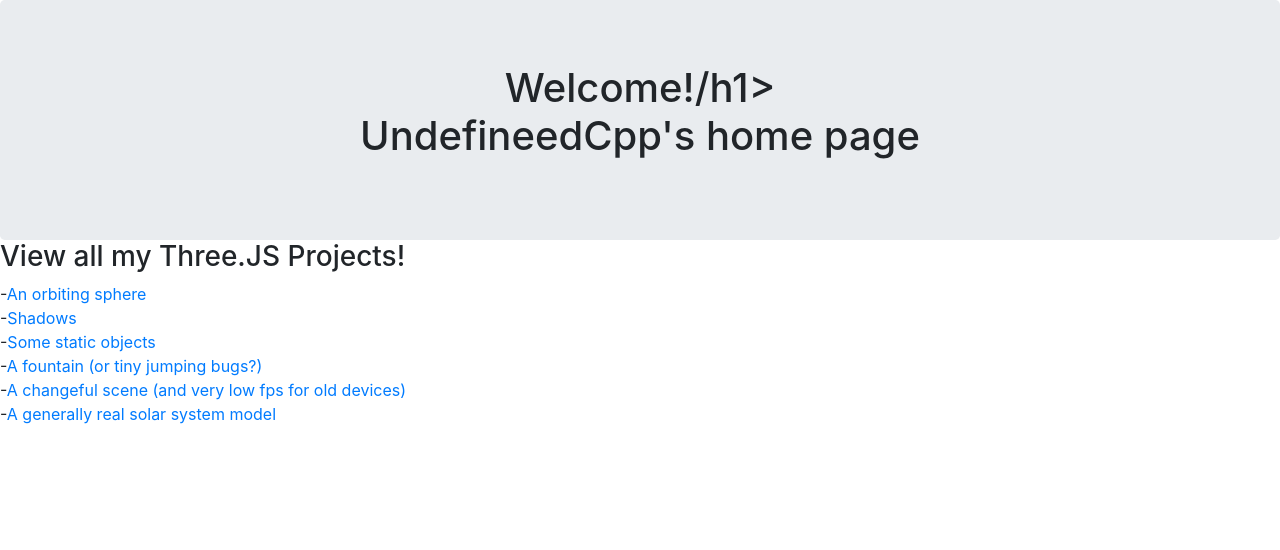
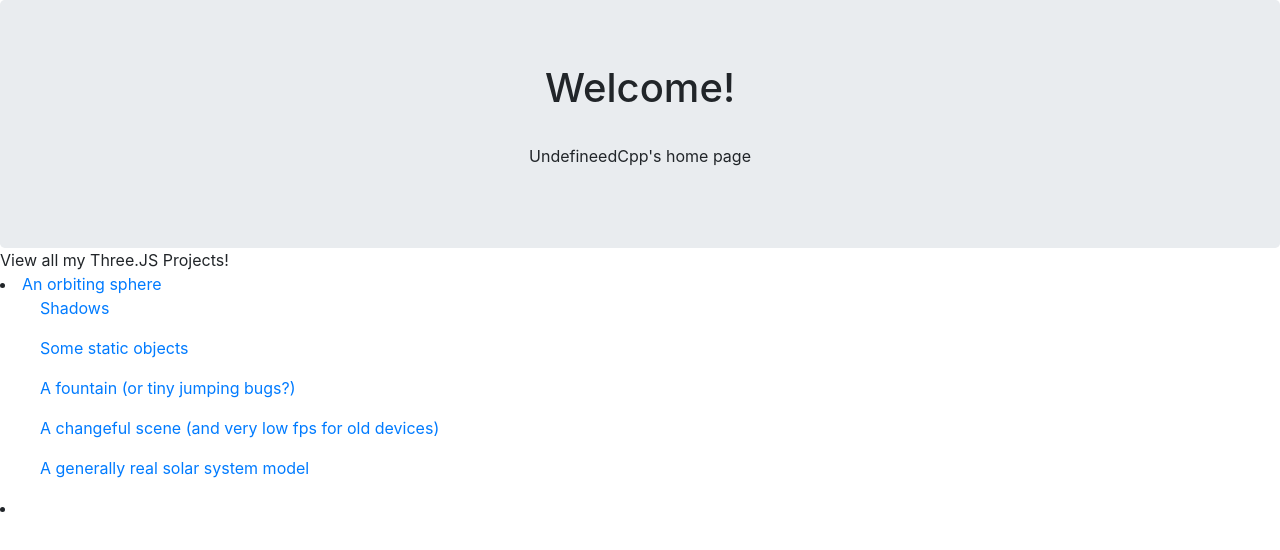
Before and after one commit to UndefinedCpp/undefinedcpp.github.io, a plain HTML site: page index.html in a window 1280 px wide. Drawn offline with nearby package versions, Linux system fonts and the light colour scheme.

Commit message:
Update index.html

```diff
--- a/index.html
+++ b/index.html
@@ -3,7 +3,8 @@
   <head>
   <title>UndefinedCpp</title>
   <meta charset="utf-8">
-  <meta name="viewport" content="width=device-width, initial-scale=1">
+  <meta name="keywords“ content="UndefinedCpp,undefcpp" />
+  <meta name="viewport" content="width=device-width, initial-scale=1" />
   <link rel="stylesheet" href="https://cdn.staticfile.org/twitter-bootstrap/4.3.1/css/bootstrap.min.css">
   <script src="https://cdn.staticfile.org/jquery/3.2.1/jquery.min.js"></script>
   <script src="https://cdn.staticfile.org/popper.js/1.15.0/umd/popper.min.js"></script>
@@ -11,18 +12,22 @@
     </head>
   <body>
 <div class="jumbotron text-center" style="margin-bottom:0">
-  <h1>Welcome!/h1>
+  <h1>Welcome!</h1><br/>
   <p>UndefineedCpp's home page</p>
 </div>
+  <div style="margin-left:15ps>
   <h3>
    View all my Three.JS Projects!
   </h3>
-  -<a href="threejs/orbit">An orbiting sphere</a><br>
-  -<a href="threejs/shadow">Shadows</a><br>
-  -<a href="threejs/objects">Some static objects</a><br>
-  -<a href="threejs/fountain">A fountain (or tiny jumping bugs?)</a><br>
-  -<a href="threejs/heavygpu">A changeful scene (and very low fps for old devices)</a><br>
-  -<a href="threejs/solarsystem.html">A generally real solar system model</a>
+    <li>
+      <a href="threejs/orbit">An orbiting sphere</a></ul>
+ <ul><a href="threejs/shadow">Shadows</a></ul>
+<ul><a href="threejs/objects">Some static objects</a></ul>
+<ul><a href="threejs/fountain">A fountain (or tiny jumping bugs?)</a></ul>
+<ul><a href="threejs/heavygpu">A changeful scene (and very low fps for old devices)</a></ul>
+<ul><a href="threejs/solarsystem.html">A generally real solar system model</ul>
+      <li>
+    </div>
+  </div>
   </body>
 </html>
-<!-- Hack Games Recource at 'resource/games' -->
```
